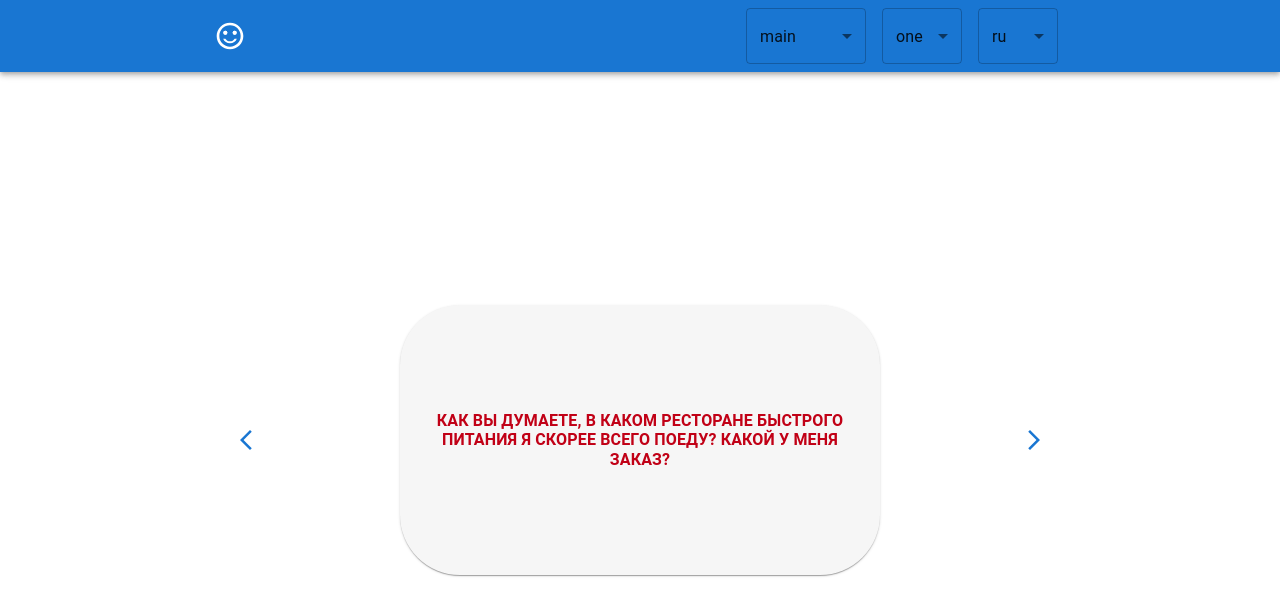
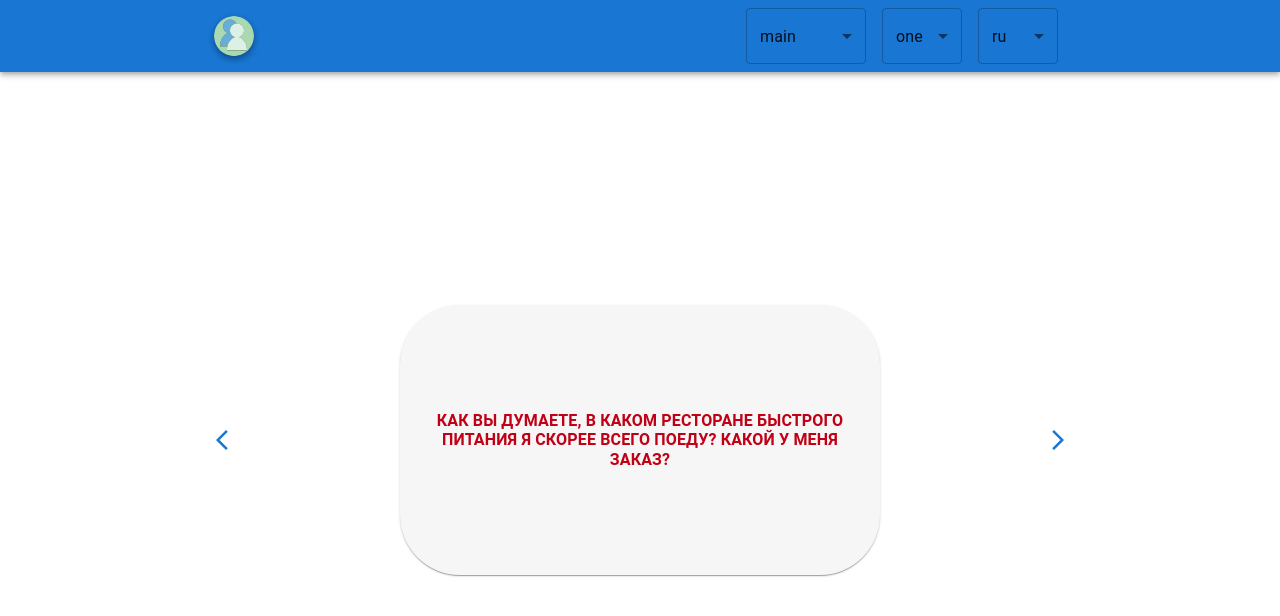
Before and after one commit to artemdrei/friends, a React (Create React App) app: page / in a window 1280 px wide. Shown: the top 616 px of the page. Built offline with nearby package versions, Linux system fonts and the light colour scheme.

Commit message:
Improvements

```diff
--- a/src/components/Body/Body.tsx
+++ b/src/components/Body/Body.tsx
@@ -6,7 +6,7 @@ import { Container } from "@mui/material";
 const ContainerStyled = styled(Container)`
   height: calc(100vh - 64px);
   overflow-y: auto;
-  padding: 0 24px;
+  padding: 0;
 `;
 
 const Body: React.FC = ({ children }) => {
--- a/src/components/Card/Card.tsx
+++ b/src/components/Card/Card.tsx
@@ -9,7 +9,7 @@ const CardStyled = styled.div<{ transform: string; isWildCard: boolean }>`
   display: flex;
   text-align: center;
   align-items: center;
-  width: 100%;
+  width: calc(100% - 40px);
   max-width: 480px;
   min-height: 270px;
   padding: 12px 24px;
--- a/src/components/Header/Header.tsx
+++ b/src/components/Header/Header.tsx
@@ -2,6 +2,7 @@ import React from "react";
 import styled from "styled-components";
 
 import { Props } from "./types";
+import { DeckLevel, DeckVariant, Language } from "../../typings";
 
 import AppBar from "@mui/material/AppBar";
 import Select from "@mui/material/Select";
@@ -11,13 +12,19 @@ import Container from "@mui/material/Container";
 import Typography from "@mui/material/Typography";
 import FormControl from "@mui/material/FormControl";
 import ListItemText from "@mui/material/ListItemText";
-import SentimentSatisfiedAltIcon from "@mui/icons-material/SentimentSatisfiedAlt";
+import { ReactComponent as LogoIcon } from "../../assets/svg/friends.svg";
 
 import { labels } from "../../i18n";
-import { DeckLevel, DeckVariant, Language } from "../../typings";
 
 const ContainerStyled = styled(Container)`
   padding: 0;
+`;
+
+const LogoIconStyled = styled(LogoIcon)`
+  width: 40px;
+  height: 40px;
+  border-radius: 50%;
+  box-shadow: 0 3px 6px rgba(0, 0, 0, 0.16), 0 3px 6px rgba(0, 0, 0, 0.23);
 `;
 
 const Header: React.FC<Props> = ({
@@ -76,9 +83,7 @@ const Header: React.FC<Props> = ({
             component="div"
             sx={{ flexGrow: 1, display: "flex" }}
           >
-            <SentimentSatisfiedAltIcon
-              style={{ width: "32px", height: "32px" }}
-            />
+            <LogoIconStyled />
           </Typography>
 
           <FormControl sx={{ m: 1, width: 120 }}>
--- a/src/containers/Field/Field.tsx
+++ b/src/containers/Field/Field.tsx
@@ -23,7 +23,6 @@ const ButtonPrevStyled = styled(Button)`
   height: 100%;
   padding-right: 20px;
   width: 50%;
-  z-index: 1;
 
   svg {
     position: absolute;
@@ -39,7 +38,6 @@ const ButtonNextStyled = styled(Button)`
   height: 100%;
   padding-right: 20px;
   width: 50%;
-  z-index: 1;
 
   svg {
     position: absolute;
@@ -97,19 +95,11 @@ export const Field: React.FC<Props> = ({ deck, deckLevel, language }) => {
 
   return (
     <FieldStyled>
-      <ButtonPrevStyled
-        onClick={onPrevCard}
-        disabled={isPrevDisabled}
-        disableRipple
-      >
+      <ButtonPrevStyled onClick={onPrevCard} disabled={isPrevDisabled}>
         <ArrowForwardIosIcon />
       </ButtonPrevStyled>
 
-      <ButtonNextStyled
-        onClick={onNextCard}
-        disabled={isNextDisabled}
-        disableRipple
-      >
+      <ButtonNextStyled onClick={onNextCard} disabled={isNextDisabled}>
         <ArrowForwardIosIcon />
       </ButtonNextStyled>
 
```
Also changed, not shown: src/assets/svg/friends.svg (added).
